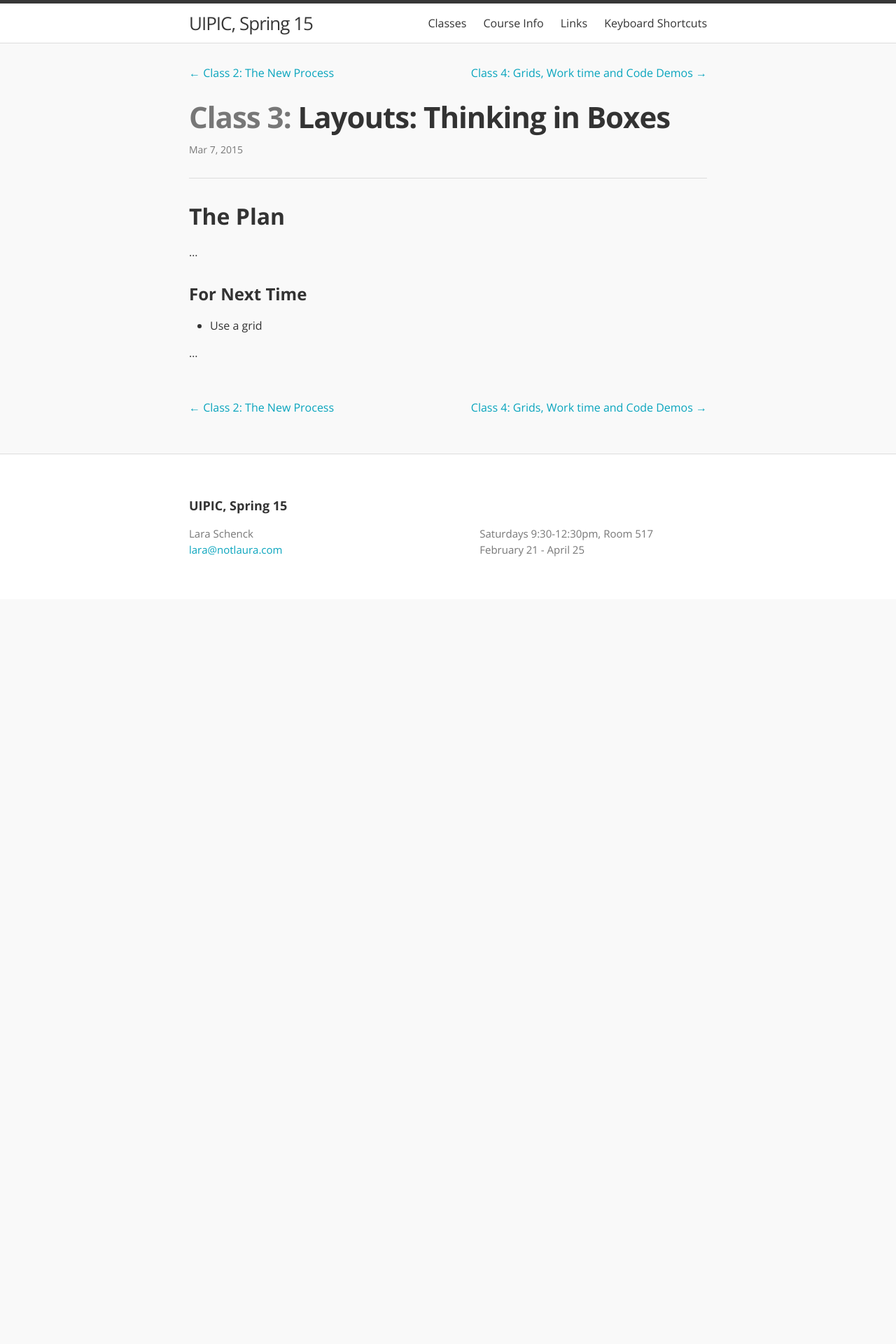
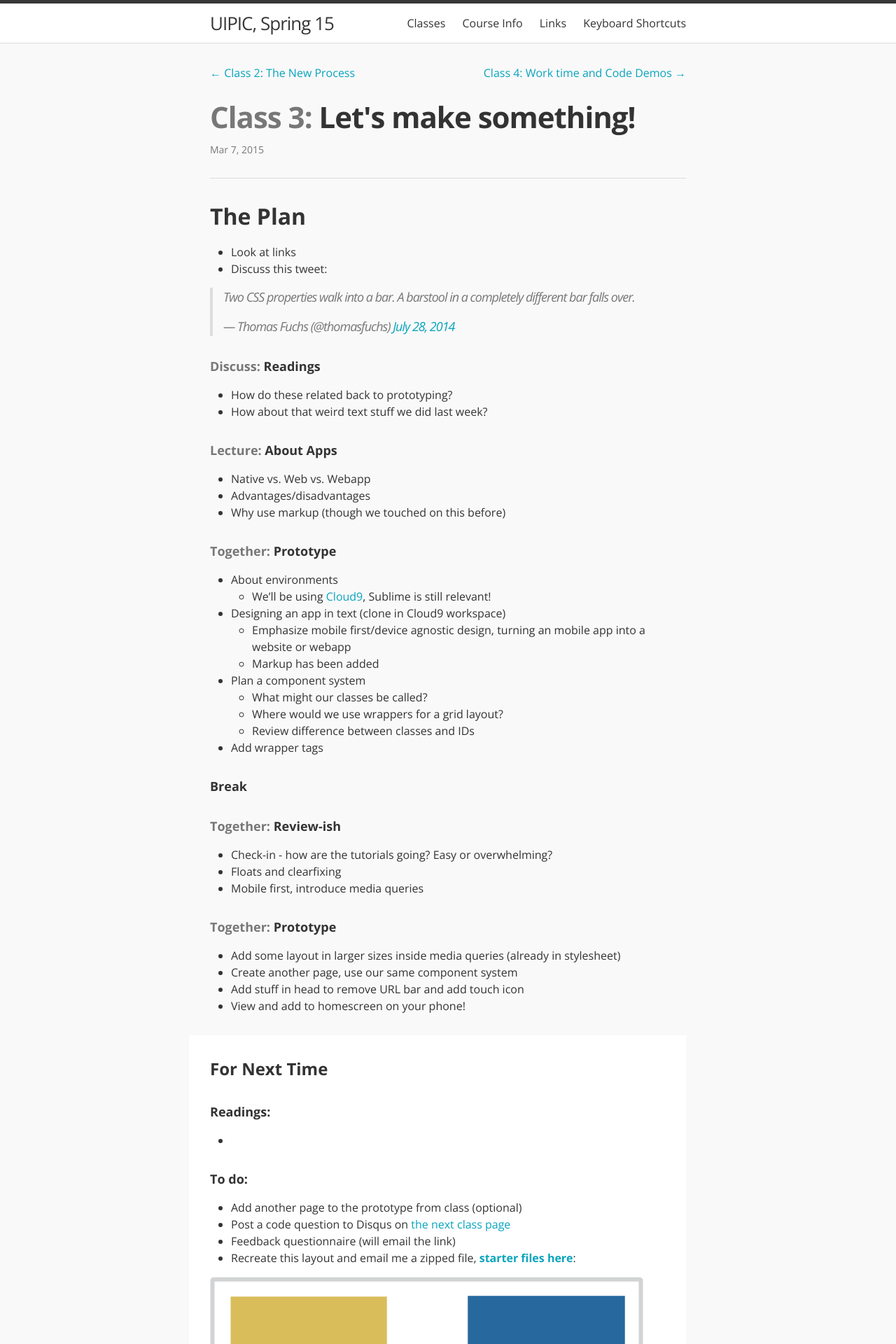
Before and after one commit to laras126/uipic-fall15, a Jekyll site: the page built from _posts/2015-03-07-class-3.markdown, in a window 1280 px wide. Shown: the top 1920 px of the page at 70% size. Built offline with Jekyll 4.4.1, drawn with Linux system fonts in a browser that asks for light colours; nearby versions of some CDN libraries; comment, search, counter and statistics services are not loaded; before the commit the page ends 900 px from its top, so only the background shows below that; some of the changed text lies outside the part shown.

Commit message:
class 3 and 4 plans

```diff
--- a/_posts/2015-02-28-class-2.markdown
+++ b/_posts/2015-02-28-class-2.markdown
@@ -84,8 +84,4 @@ If you need more clarification:
 * [CSS Positioning 101](http://alistapart.com/article/css-positioning-101) - A List Apart
 * [All About Floats](https://css-tricks.com/all-about-floats/) - CSS Tricks
 
-If you're up for it, start on this coding exercise (we'll be working on it in class next week). Recreate this layout, **[starter files here](http://stuff.notlaura.com/downloads/layout-exercise.zip)**:
-
-![layout]({{ "/img/layout-exercise.png" | prepend: site.baseurl }})
-
 </div>
--- a/_posts/2015-03-07-class-3.markdown
+++ b/_posts/2015-03-07-class-3.markdown
@@ -2,17 +2,73 @@
 layout: post
 class: 3
 excerpt: "..."
-title:  "Layouts: Thinking in Boxes"
+title:  "Let's make something!"
 date:   2015-03-07
 categories: class
 ---
 
 ## The Plan
 
-...
+* Look at links
+* Discuss this tweet:
+
+<blockquote class="twitter-tweet" lang="en"><p>Two CSS properties walk into a bar.&#10;&#10;A barstool in a completely different bar falls over.</p>&mdash; Thomas Fuchs (@thomasfuchs) <a href="https://twitter.com/thomasfuchs/status/493790680397803521">July 28, 2014</a></blockquote>
+<script async src="//platform.twitter.com/widgets.js" charset="utf-8"></script>
+
+#### <span class="post-title-pre">Discuss:</span> Readings
+
+* How do these related back to prototyping?
+* How about that weird text stuff we did last week?
+
+#### <span class="post-title-pre">Lecture:</span> About Apps
+
+* Native vs. Web vs. Webapp
+* Advantages/disadvantages
+* Why use markup (though we touched on this before)
+
+#### <span class="post-title-pre">Together:</span> Prototype
+
+* About environments
+	* We'll be using [Cloud9](http://c9.io), Sublime is still relevant!
+* Designing an app in text (clone in Cloud9 workspace)
+	* Emphasize mobile first/device agnostic design, turning an mobile app into a website or webapp
+	* Markup has been added
+* Plan a component system
+	* What might our classes be called?
+	* Where would we use wrappers for a grid layout?
+	* Review difference between classes and IDs
+* Add wrapper tags
+
+####  Break
+
+#### <span class="post-title-pre">Together:</span> Review-ish
+
+* Check-in - how are the tutorials going? Easy or overwhelming?
+* Floats and clearfixing
+* Mobile first, introduce media queries
+
+#### <span class="post-title-pre">Together:</span> Prototype
+
+* Add some layout in larger sizes inside media queries (already in stylesheet)
+* Create another page, use our same component system
+* Add stuff in head to remove URL bar and add touch icon
+* View and add to homescreen on your phone!
+
+<div class="notice post-todos" markdown="1">
 
 ### For Next Time
 
-* Use a grid
+#### Readings:
 
-...
+*
+
+#### To do:
+
+* Add another page to the prototype from class (optional)
+* Post a code question to Disqus on [the next class page]({{ "/class/2015/03/14/class-4.html" | prepend: site.baseurl }})
+* Feedback questionnaire (will email the link)
+* Recreate this layout and email me a zipped file, **[starter files here](http://stuff.notlaura.com/downloads/layout-exercise.zip)**:
+
+![layout]({{ "/img/layout-exercise.png" | prepend: site.baseurl }})
+
+</div>
--- a/_posts/2015-04-04-class-6.markdown
+++ b/_posts/2015-04-04-class-6.markdown
@@ -1,8 +1,8 @@
 ---
 layout: post
 class: 6
-excerpt: "..."
-title:  "Designing Systems"
+excerpt: "Let's talk about what the back-end of an application does, and how we as designers can account for it. Introduce the concept of templating."
+title:  "Templating and Data"
 date:   2015-04-04
 categories: class
 ---
--- a/_sass/_base.scss
+++ b/_sass/_base.scss
@@ -1,3 +1,7 @@
+* {
+    box-sizing: border-box;
+}
+
 /**
  * Reset some basic elements
  */
```
Also changed, not shown: _posts/2015-03-14-class-4.markdown (+23 -2 lines), _posts/2015-03-21-class-5.markdown (+9 -2 lines), 9 other files.
